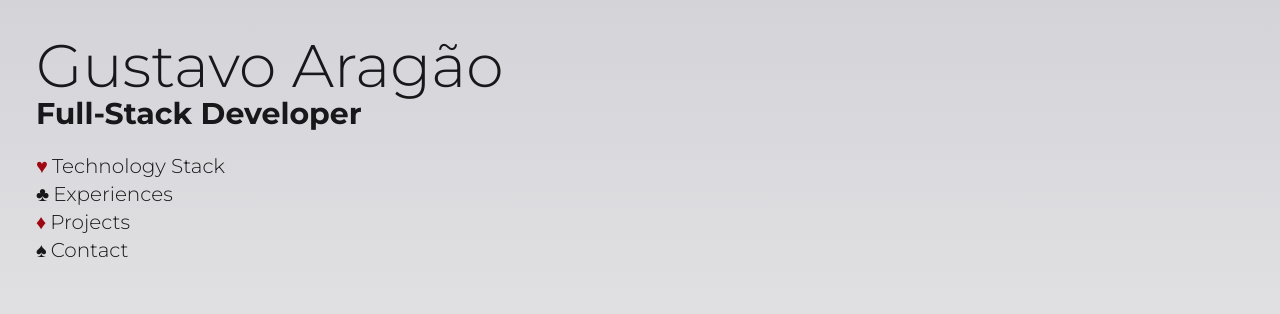
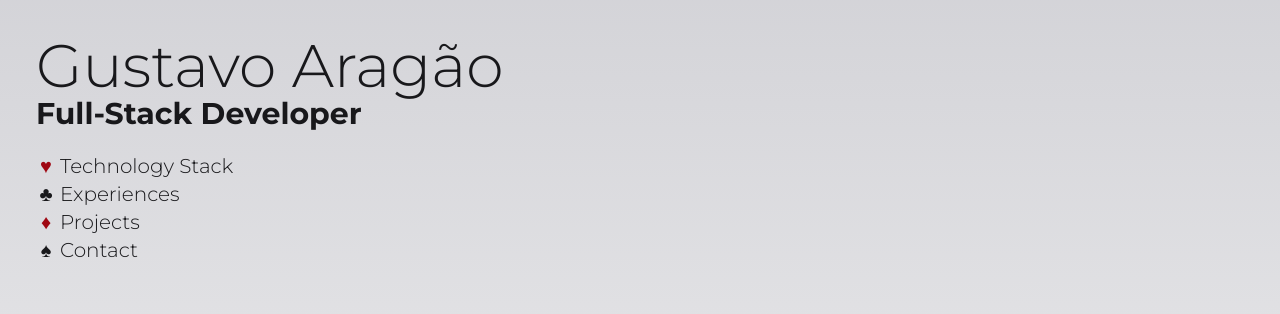
Before and after one commit to KaoreSactra/portifolio, a Next.js app: page /en in a window 1280 px wide. Shown: the top 314 px of the page. Built offline with nearby package versions, Linux system fonts and the light colour scheme.

Commit message:
dot fix | useLocale trade to useParams

```diff
--- a/src/app/[locale]/page.tsx
+++ b/src/app/[locale]/page.tsx
@@ -14,19 +14,19 @@ export default function Home() {
         </h2>
         <ul className="flex flex-col font-tittle font-light text-xl mt-5 select-none">
           <li className="hover:text-2xl transition-all duration-300 cursor-pointer flex space-x-1">
-            <p className="text-red-800">♥</p>
+            <span className="w-5 text-center text-red-800">♥</span>
             <p>{t("Tecno")}</p>
           </li>
           <li className="hover:text-2xl transition-all duration-300 cursor-pointer flex space-x-1">
-            <p>♣</p>
+            <span className="w-5 text-center">♣</span>
             <p>{t("Exp")}</p>
           </li>
           <li className="hover:text-2xl transition-all duration-300 cursor-pointer flex space-x-1">
-            <p className="text-red-800">♦</p>
+            <span className="w-5 text-center text-red-800">♦</span>
             <p>{t("Proj")}</p>
           </li>
           <li className="hover:text-2xl transition-all duration-300 cursor-pointer flex space-x-1">
-            <p>♠</p>
+            <span className="w-5 text-center">♠</span>
             <p>{t("Cont")}</p>
           </li>
         </ul>
--- a/src/components/popbutton/toggleLang/component.tsx
+++ b/src/components/popbutton/toggleLang/component.tsx
@@ -1,11 +1,11 @@
 "use client"
 import { usePathname, useRouter } from "@/i18n/navigation"
-import { useLocale } from "next-intl"
+import { useParams } from "next/navigation"
 import { HiTranslate } from "react-icons/hi"
 
 export default function ToggleLang() {
   const pathname = usePathname()
-  const locale = useLocale()
+  const locale = useParams().locale
   const router = useRouter()
 
   const handleClick = () => {
```
